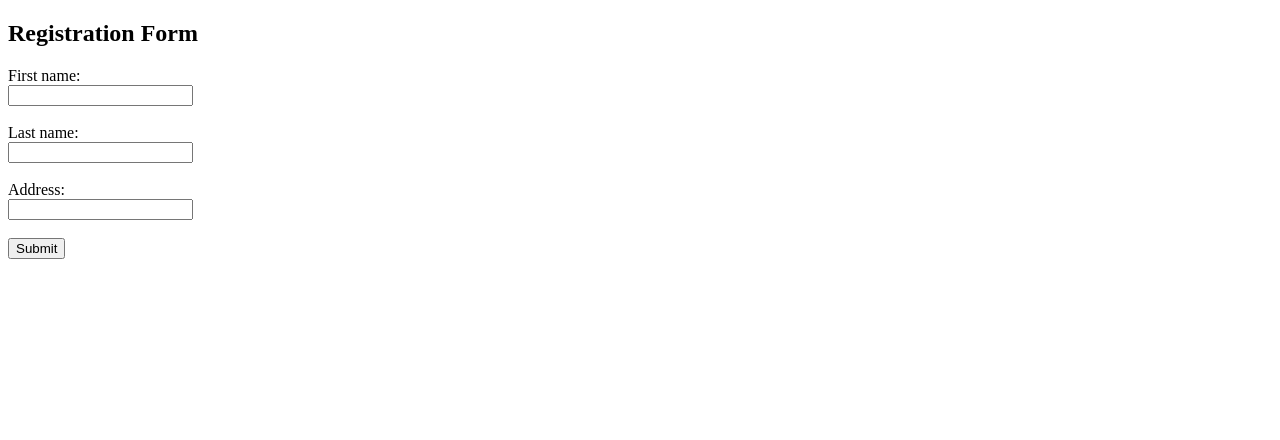
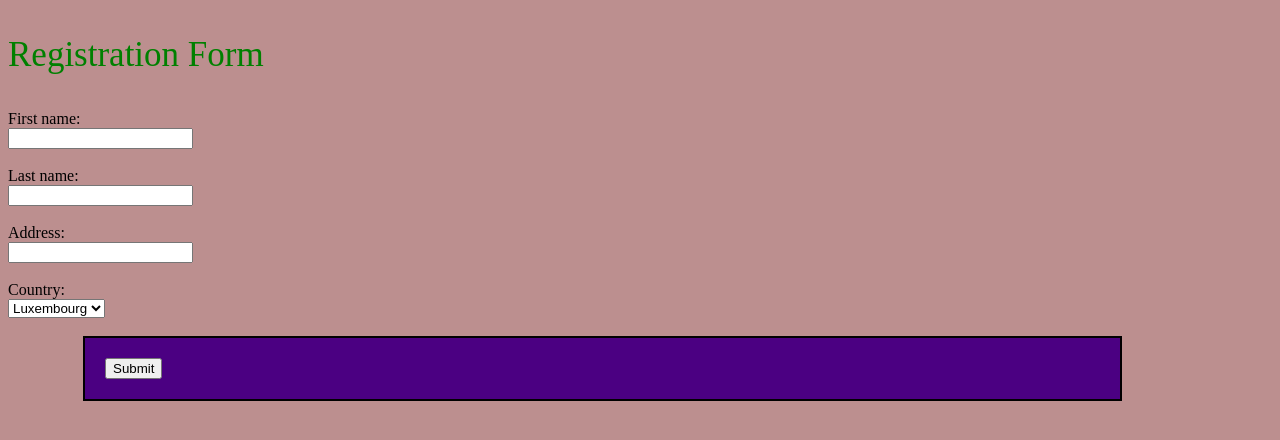
Before and after one commit to the-appbuilder/MyProjects, a website: page HTML Project/RegisterForm.html in a window 1280 px wide. Drawn offline with Linux system fonts and the light colour scheme.

Commit message:
This is the third commit.

```diff
--- a/HTML Project/RegisterForm.html
+++ b/HTML Project/RegisterForm.html
@@ -4,18 +4,44 @@
     <meta charset="UTF-8">
     <meta name="viewport" content="width=>, initial-scale=1.0">
     <title>Document</title>
+    <style>
+        p {
+            color:green; /* Text color */
+            font-size: 35px; /* Font size */
+            text-align: left;
+        }
+        body {
+            background-color: rosybrown; /* Background color */
+        }
+        div {
+            border: 2px solid black; /* Border */
+            margin-right: 150px; /* Margin */
+            margin-left: 75px;
+            background-color: indigo; /* Background color */
+            color: white; /* Text color */
+            padding: 20px; /* Padding */
+        }
+    </style>
 </head>
 <body>
-    <h2>Registration Form</h2>
-    <form action="http://localhost:3000/submit_registration" method="post">
+    <p>Registration Form</p>
+        <form action="http://localhost:3000/submit_registration" method="post">
         <label for="fname">First name:</label><br>
         <input type="text" id="fname" name="fname" required><br><br>
         <label for="lname">Last name:</label><br>
         <input type="text" id="lname" name="lname" required><br><br>
         <label for="address">Address:</label><br>
         <input type="text" id="address" name="address" required><br><br>
+        <label for="Country">Country:</label><br>
+        <select id="country" name="country" required>
+            <option value="luxembourg">Luxembourg</option>
+            <option value="belgium">Belgium</option>
+            <option value="uk">UK</option>
+            <option value="germany">Germany</option>
+            <option value="other">Other</option>
+        </select><br><br>
 
-        <input type="submit" value="Submit">
+      <div> <input type="submit" value="Submit"> </div>
     </form>
 </body>
 </html>
--- a/registrations.txt
+++ b/registrations.txt
@@ -1,3 +1,4 @@
 First name: Igor, Last name: Rodrigues, Address: Masseler
 First name: Melany, Last name: Freitas, Address: Masseler
 First name: Goncalo, Last name: Gay, Address: Bollendorf
+First name: Liam, Last name: Freitas Rodrigues, Address: Nacherstrooss
```
